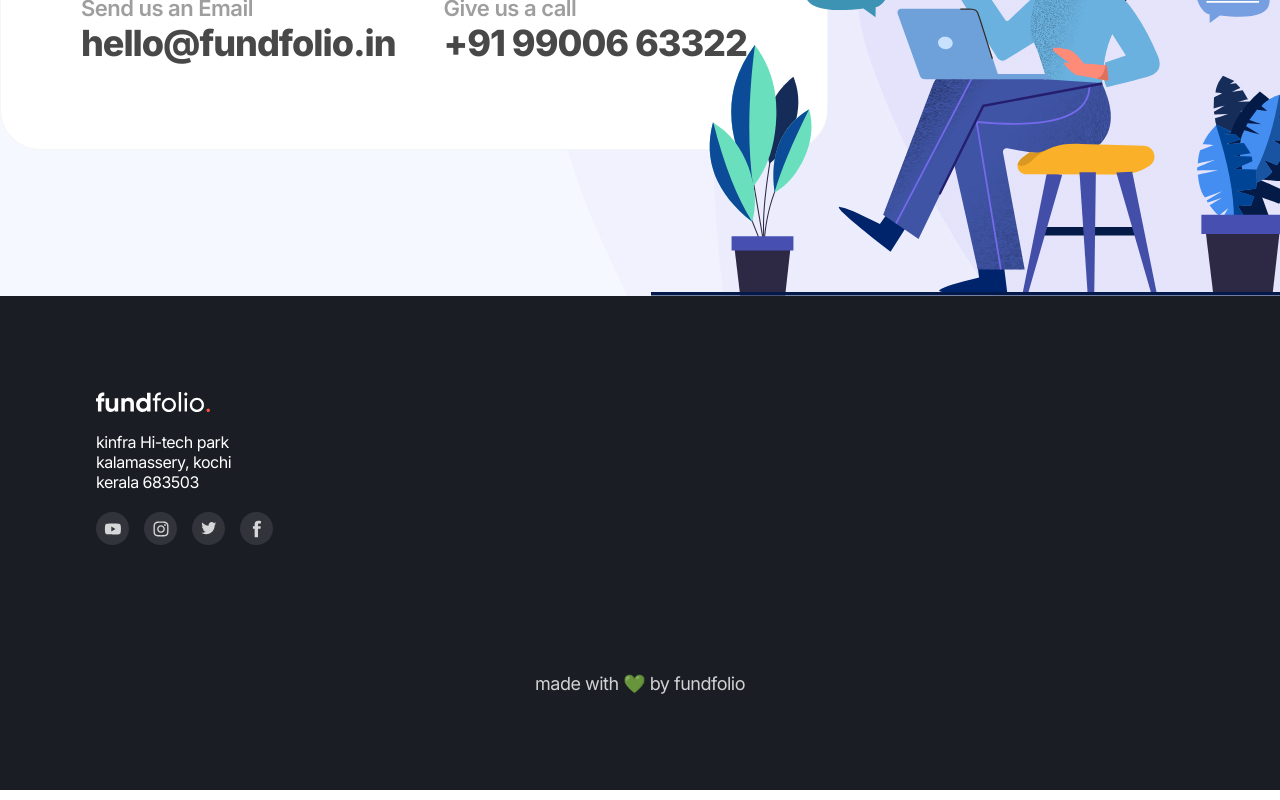
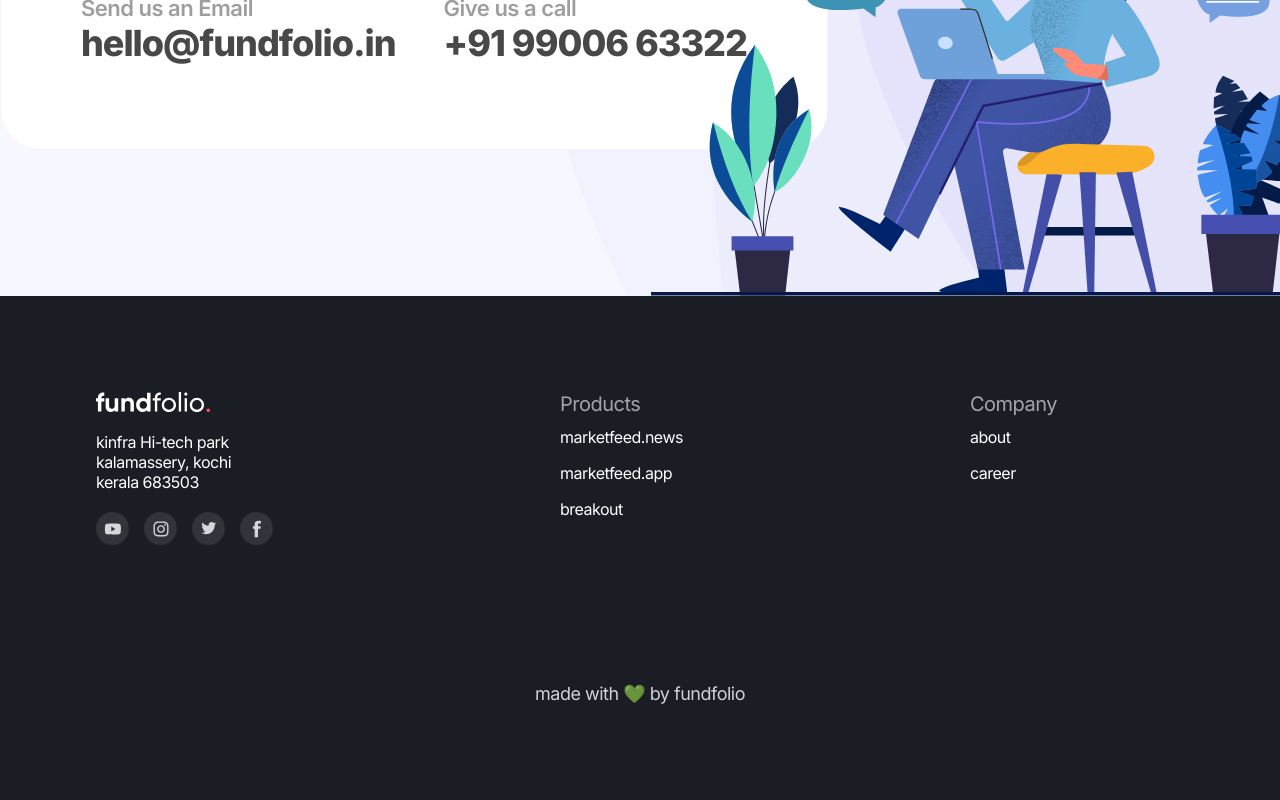
Before and after one commit to nihalavulan/marketfeed-assignment, a Next.js app: page / in a window 1280 px wide. Shown: the part 5762-6562 px from the top of the page. Built offline with nearby package versions, Linux system fonts and the light colour scheme.

Commit message:
Footer web completed

```diff
--- a/components/Footer.js
+++ b/components/Footer.js
@@ -1,32 +1,46 @@
-import React from 'react'
-import SocialIcon from './common/SocialIcon'
-import { StyledContainer } from './common/styled/Container.styled'
-import { StyledFooter } from './styled/Footer.styled'
+import React from "react";
+import FooterLinks from "./common/FooterLinks";
+import SocialIcon from "./common/SocialIcon";
+import { StyledContainer } from "./common/styled/Container.styled";
+import { StyledFooter } from "./styled/Footer.styled";
 
 const Footer = () => {
+  const footerLinks1 = ["marketfeed.news", "marketfeed.app", "breakout"];
+
+  const footerLinks2 = ["about", "career"];
+
+  const footerLinks3 = [
+    "disclaimer",
+    "help & support",
+    "privacy policy",
+    "terms & conditions",
+  ];
+
   return (
     <StyledFooter>
       <StyledContainer>
         <div>
+          <div>
+            <img src="static/images/fundfolioLogo.svg" />
+            <p>
+              kinfra Hi-tech park <br /> kalamassery, kochi <br /> kerala 683503
+            </p>
             <div>
-                <img src="static/images/fundfolioLogo.svg" />
-                <p>kinfra Hi-tech park <br /> kalamassery, kochi <br /> kerala 683503</p>
-                <div>
-                    <SocialIcon src={'static/images/social/youtubeIcon.svg'} />
-                    <SocialIcon src={'static/images/social/instagramIcon.svg'} />
-                    <SocialIcon src={'static/images/social/TwitterIcon.svg'} />
-                    <SocialIcon src={'static/images/social/facebookIcon.svg'} />
-                </div>
+              <SocialIcon src={"static/images/social/youtubeIcon.svg"} />
+              <SocialIcon src={"static/images/social/instagramIcon.svg"} />
+              <SocialIcon src={"static/images/social/TwitterIcon.svg"} />
+              <SocialIcon src={"static/images/social/facebookIcon.svg"} />
             </div>
+          </div>
 
-            {/* //componet for links */}
-
-
+          <FooterLinks head={"Products"} links={footerLinks1} />
+          <FooterLinks head={"Company"} links={footerLinks2} />
+          <FooterLinks head={"More"} links={footerLinks3} />
         </div>
       </StyledContainer>
-        <p>made with 💚 by fundfolio</p>
+      <p>made with 💚 by fundfolio</p>
     </StyledFooter>
-  )
-}
+  );
+};
 
-export default Footer
+export default Footer;
--- /dev/null
+++ b/components/common/FooterLinks.js
@@ -0,0 +1,19 @@
+import React from "react";
+import { StyledFooterLinks } from "./styled/FooterLinks.styled";
+
+const FooterLinks = ({ head, links }) => {
+  return (
+    <StyledFooterLinks>
+      <h6>{head}</h6>
+      <ul>
+        {links.map((link) => (
+          <a>
+            <li>{link}</li>
+          </a>
+        ))}
+      </ul>
+    </StyledFooterLinks>
+  );
+};
+
+export default FooterLinks;
--- /dev/null
+++ b/components/common/styled/FooterLinks.styled.js
@@ -0,0 +1,36 @@
+import styled from "styled-components";
+
+export const StyledFooterLinks = styled.div`
+  display: flex;
+  flex-direction: column;
+
+  h6 {
+    font-size: 20px;
+    letter-spacing: -0.5px;
+    color: #ffffff;
+    opacity: 0.6;
+    font-weight: 500;
+    text-transform: capitalize;
+  }
+
+  ul {
+    list-style: none;
+    margin-top: 0.7rem;
+    display: flex;
+    flex-direction: column;
+    gap: 1rem;
+    a {
+      li {
+        text-decoration: none;
+        color: #fff;
+        font-size: 16px;
+        letter-spacing: -0.5px;
+
+        :hover {
+          text-decoration: underline;
+          cursor: pointer;
+        }
+      }
+    }
+  }
+`;
```
